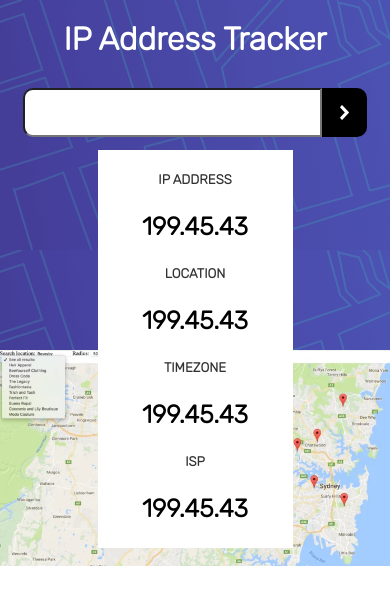
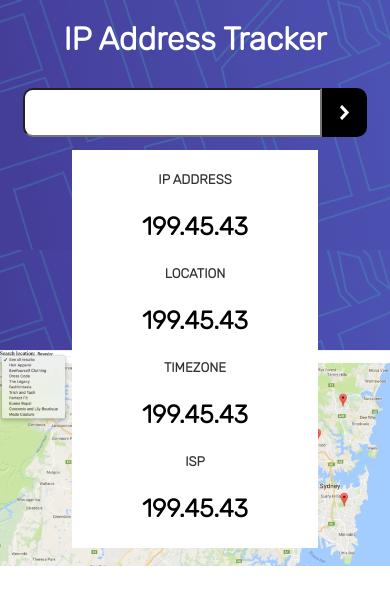
Before and after one commit to RICKCOYL/ip-address-tracker, a React (Create React App) app: page / in a window 390 px wide. Shown: the top 604 px of the page. Built offline with nearby package versions, Linux system fonts and the light colour scheme.

Commit message:
Add styling for mobile view

```diff
--- a/src/index.css
+++ b/src/index.css
@@ -61,7 +61,7 @@ position: absolute;
 left: 0;
 right: 0;
 top: 150px;
-width: 50%;
+width: 63%;
 margin: 0 auto;
 
 }
```
